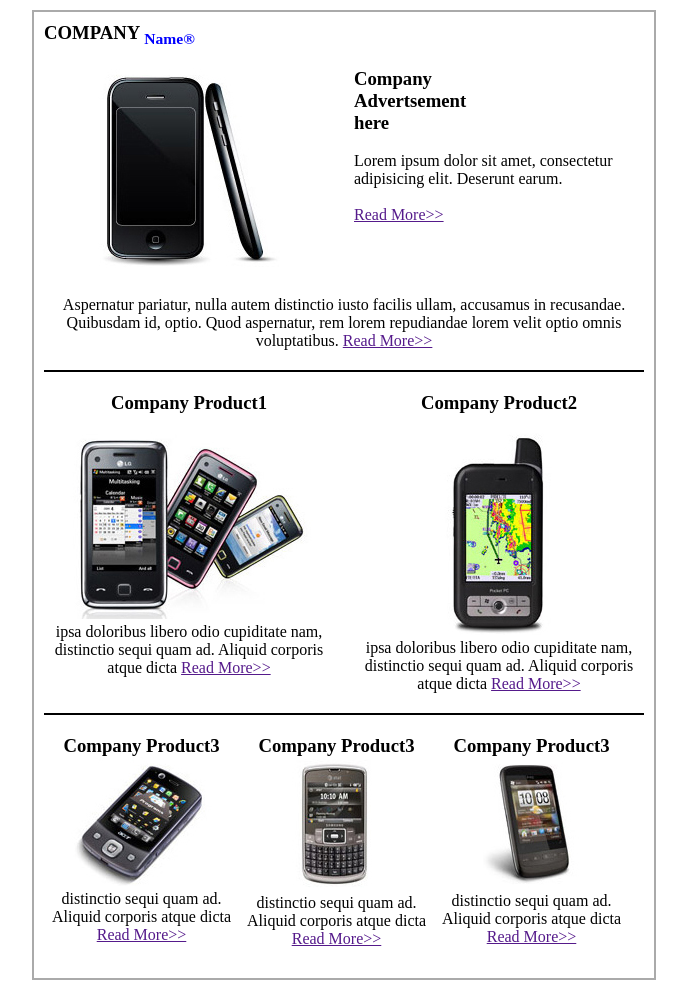
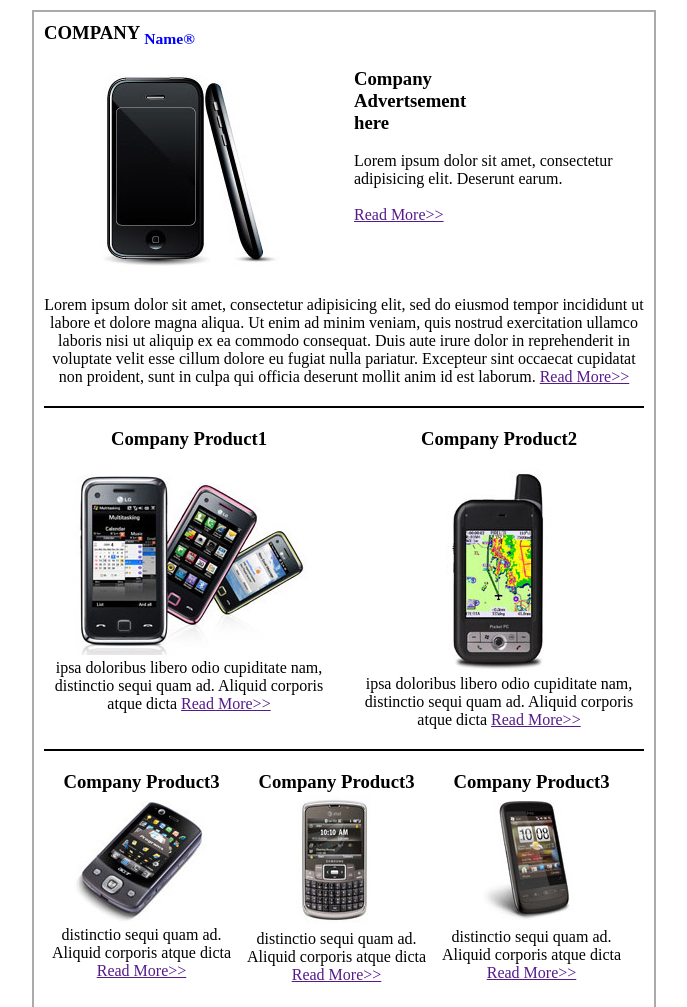
Before and after one commit to KarismaSoni/Sample-5, a plain HTML site: page index.html in a window 1280 px wide. Shown: the top 1007 px of the page, without its empty margins (296-983 px from the left). Drawn offline with Linux system fonts and the light colour scheme.

```diff
--- a/index.html
+++ b/index.html
@@ -20,10 +20,16 @@
 					<br>
 					<a href="">Read More>></a>
 				</div>
-				<p class="block2-p cf">Aspernatur pariatur, nulla autem distinctio iusto facilis ullam, accusamus in recusandae. Quibusdam id, optio. Quod aspernatur, rem lorem repudiandae lorem velit optio omnis voluptatibus.
+				<p class="block2-p cf">Lorem ipsum dolor sit amet, consectetur adipisicing elit, sed do eiusmod
+				tempor incididunt ut labore et dolore magna aliqua. Ut enim ad minim veniam,
+				quis nostrud exercitation ullamco laboris nisi ut aliquip ex ea commodo
+				consequat. Duis aute irure dolor in reprehenderit in voluptate velit esse
+				cillum dolore eu fugiat nulla pariatur. Excepteur sint occaecat cupidatat non
+				proident, sunt in culpa qui officia deserunt mollit anim id est laborum.
 					<a href="">Read More>></a>
 				</p>
-			</div>
+			</div> <!-- end block2 --  >
+			<!--  -->
 
 			<div class="comp-pro">
 				<div class="comp-pro1">
```
